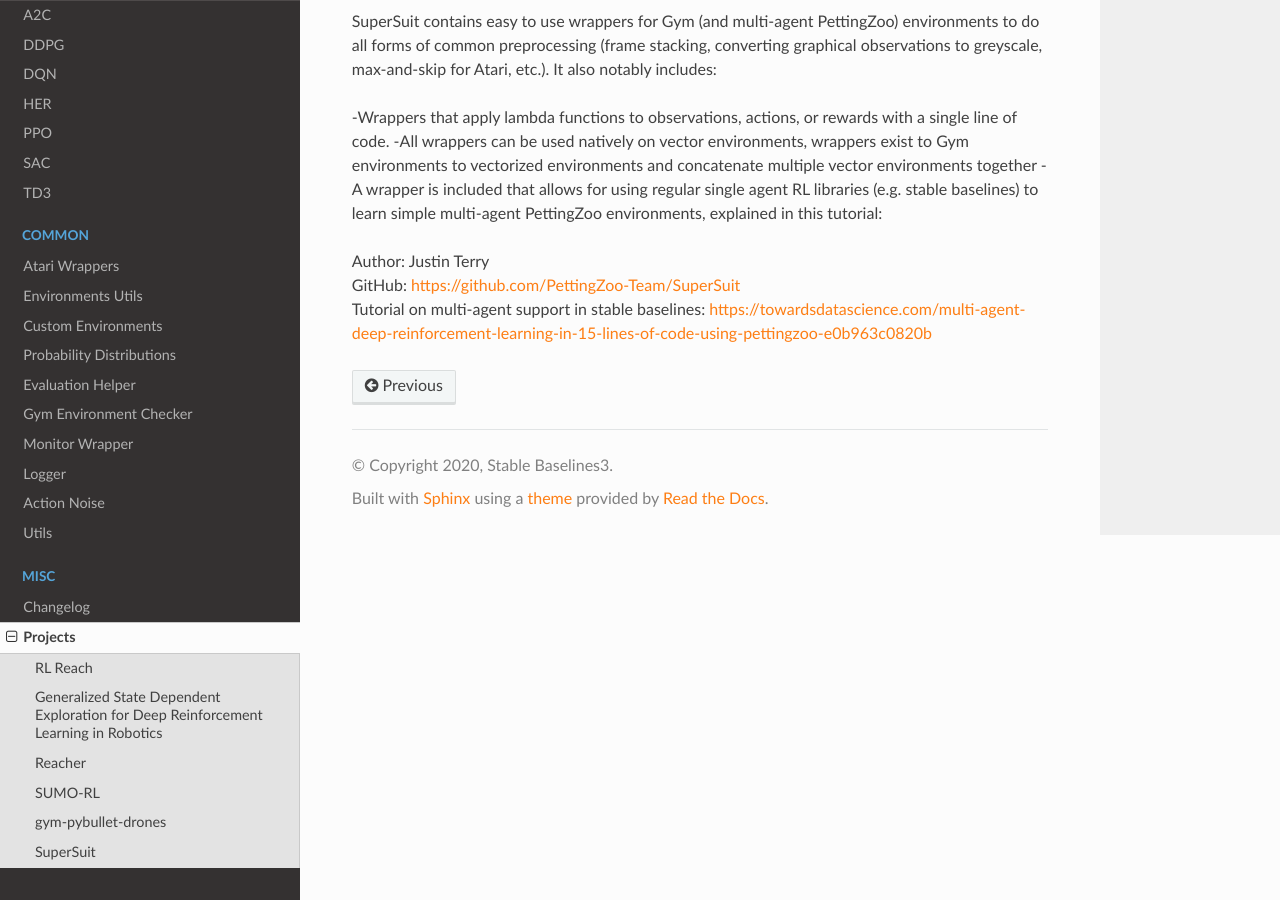
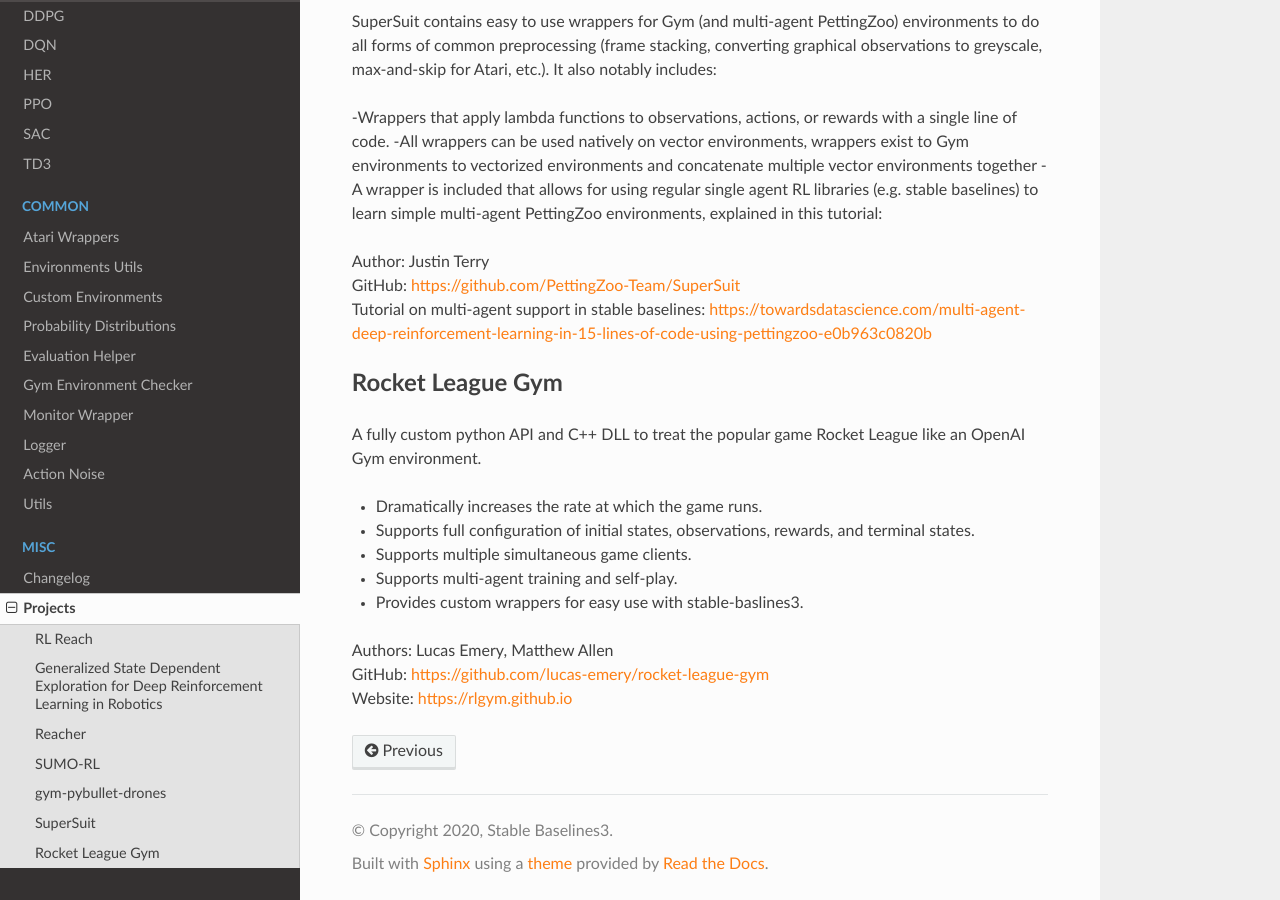
Before and after one commit to DLR-RM/stable-baselines3, a Sphinx documentation site: the page built from docs/misc/projects.rst, in a window 1280 px wide and 900 px high, scrolled down 1671 px. Built offline with Sphinx 7.4.7 and the Read the Docs theme 2.0.0, drawn with Linux system fonts in a browser that asks for light colours.

Commit message:
Add RLGym to projects list.
Per the request in this issue on our repo: https://github.com/lucas-emery/rocket-league-gym/issues/24

```diff
--- a/docs/misc/projects.rst
+++ b/docs/misc/projects.rst
@@ -74,3 +74,17 @@
 | Author: Justin Terry
 | GitHub: https://github.com/PettingZoo-Team/SuperSuit
 | Tutorial on multi-agent support in stable baselines: https://towardsdatascience.com/multi-agent-deep-reinforcement-learning-in-15-lines-of-code-using-pettingzoo-e0b963c0820b
+
+Rocket League Gym
+-----------------
+A fully custom python API and C++ DLL to treat the popular game Rocket League like an OpenAI Gym environment.
+
+- Dramatically increases the rate at which the game runs.
+- Supports full configuration of initial states, observations, rewards, and terminal states.
+- Supports multiple simultaneous game clients.
+- Supports multi-agent training and self-play.
+- Provides custom wrappers for easy use with stable-baslines3.
+
+| Authors: Lucas Emery, Matthew Allen
+| GitHub: https://github.com/lucas-emery/rocket-league-gym
+| Website: https://rlgym.github.io
```
